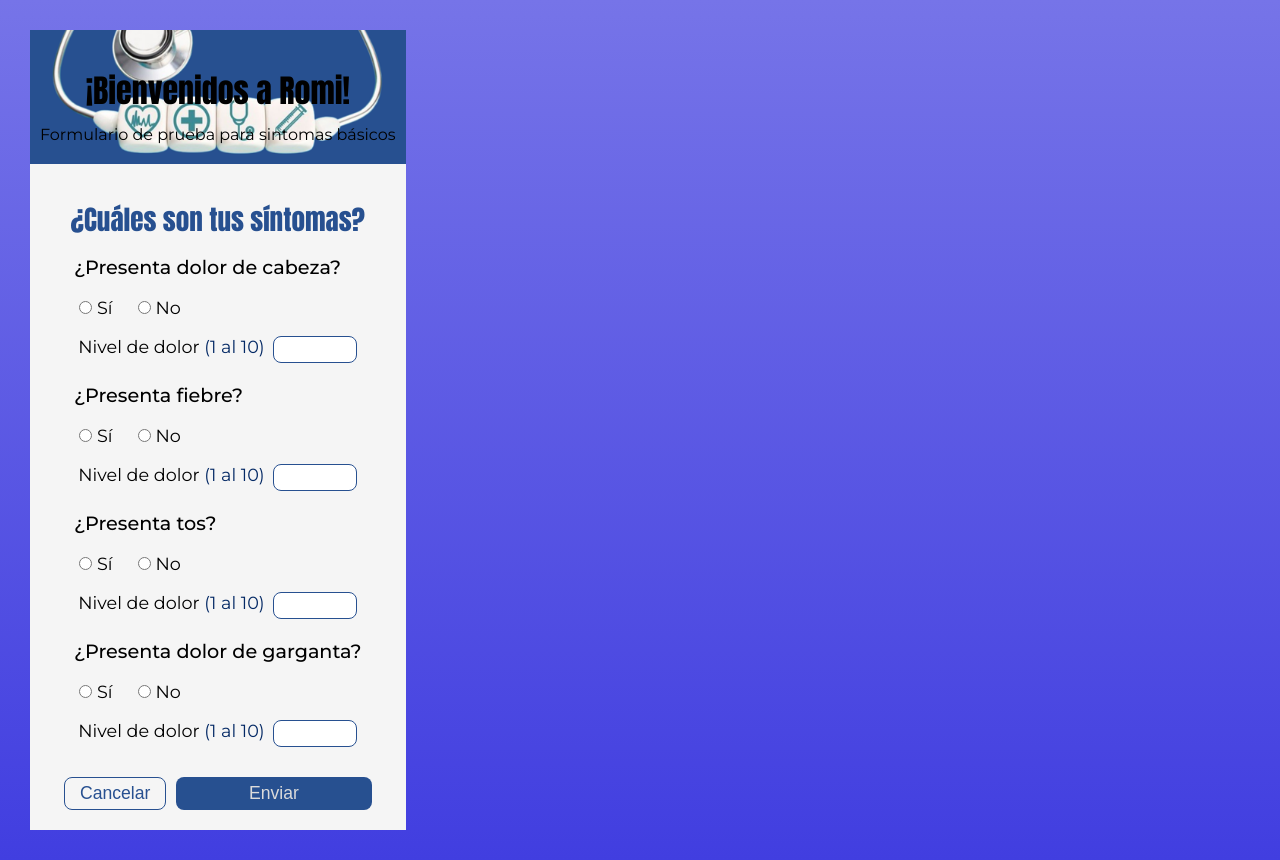
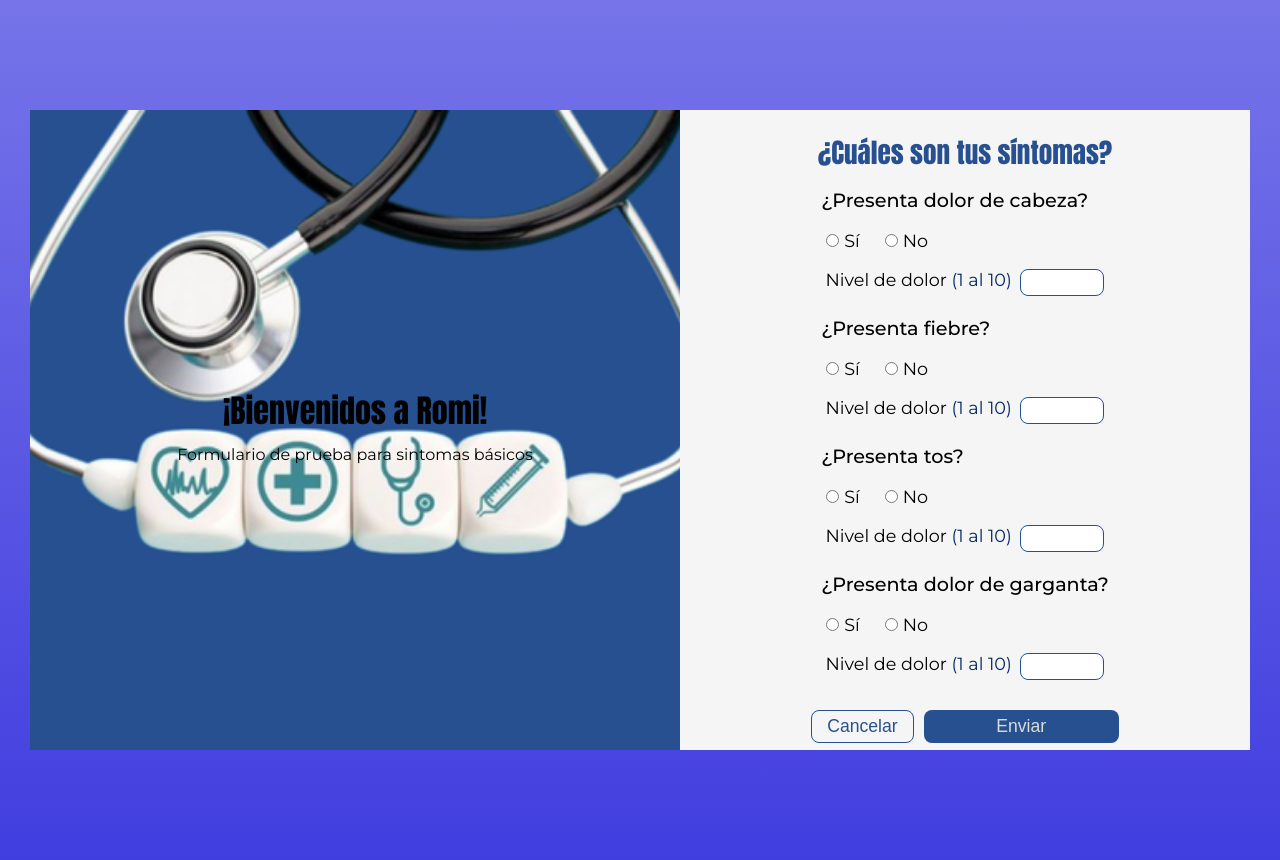
Before and after one commit to Lautaro-Zarate/prueba-tecnica-romi, a React (Vite) app: page / in a window 1280 px wide. Built offline with nearby package versions, Linux system fonts and the light colour scheme.

Commit message:
update: all views done

```diff
--- a/src/App.css
+++ b/src/App.css
@@ -29,7 +29,7 @@ h1, h2, h3, h4{
   background: linear-gradient(180deg, var(--color-primary), var(--color-secondary));
   height: auto;
   display: flex;
-  align-items: center;
+  justify-content: center;
 }
 /* FORM CONTAINER */
 .form-container{
@@ -68,7 +68,7 @@ h1, h2, h3, h4{
 /* FORM */
 .section-form{
   background-color: whitesmoke;
-  height: 100vh;
+  height: auto;
   width: 100%;
   display: flex;
   flex-direction: column;
@@ -153,3 +153,25 @@ legend{
 .level{
   color: #042965;
 }
+
+/* RESPONSIVE */
+@media (min-width: 768px) {
+  .form-container {
+    flex-direction: row;
+    width: 100%;
+  }
+  .greetings-container{
+    flex: 1;
+    height: 80%;
+    justify-content: end;
+  }
+  .section-form {
+    flex: 1;
+    height: 80%;
+    justify-content: center;
+  }
+  .greetings-container {
+    justify-content: center;
+    padding: 40px;
+  }
+}
--- a/src/components/Greetings.jsx
+++ b/src/components/Greetings.jsx
@@ -1,6 +1,7 @@
 export const Greetings = () => {
     return(
         <section className="greetings-container">
+            {/* CAMBIAR IMAGENES DE FONDO */}
             <h1>¡Bienvenidos a Romi!</h1>
             <p>Formulario de prueba para sintomas básicos</p>
         </section>
```
